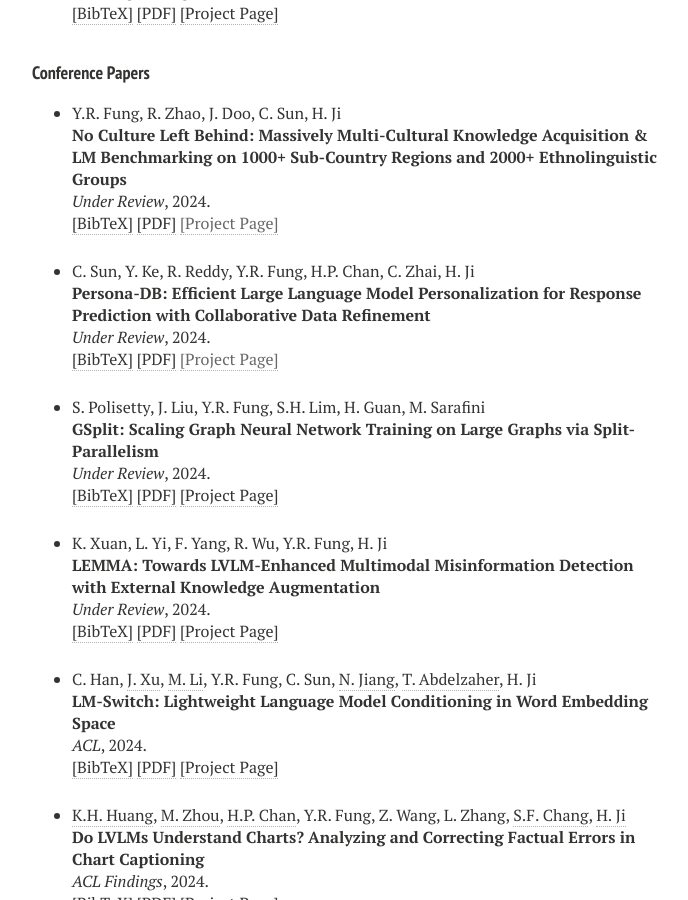
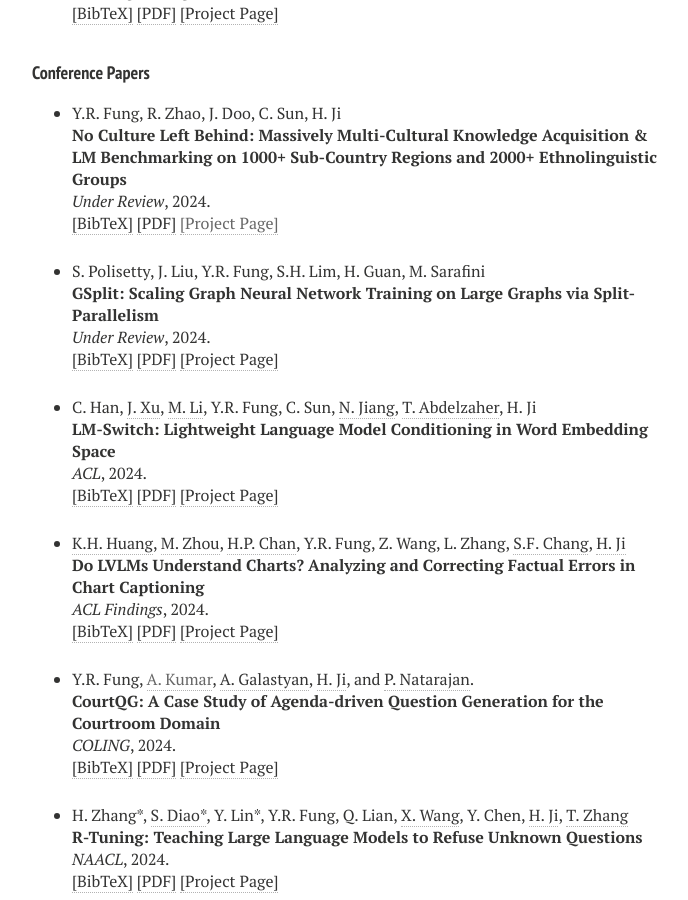
Before and after one commit to yrf1/yrf1.github.io, a Jekyll site: the page built from publications.md, in a window 1280 px wide and 900 px high, scrolled down 913 px. Shown: the whole window, without its empty margins (288-976 px from the left). Built offline with Jekyll 4.4.1, drawn with Linux system fonts in a browser that asks for light colours; nearby versions of some CDN libraries.

Commit message:
clean website

```diff
--- a/_layouts/publications.html
+++ b/_layouts/publications.html
@@ -214,27 +214,6 @@
 </li>
 
 <li ><p>
-C. Sun, Y. Ke, R. Reddy, Y.R. Fung, H.P. Chan, C. Zhai, H. Ji
-<br><b>Persona-DB: Efficient Large Language Model Personalization for Response Prediction with Collaborative Data Refinement</b>
-<br><i>Under Review</i>, 2024.<br />
-<a href="javascript:toggleBibtex('sun2024')">[BibTeX]</a>
-<a href="https://arxiv.org/abs/" target="_blank">[PDF]</a> <a href = ""  target="_blank">
-[Project Page]</a>
-</p>
-<div id="bib_sun2024" class="bibtex noshow">
-<pre>
-@misc{huang2024,
-      title={Persona-DB: Efficient Large Language Model Personalization for Response Prediction with Collaborative Data Refinement},
-      author={Chenkai Sun, Ke Yang, Revanth Gangi Reddy, Yi Fung, Hou Pong Chan, ChengXiang Zhai, Heng Ji},
-      year={2024},
-      eprint={2312.10160},
-      archivePrefix={arXiv},
-      primaryClass={cs.CL}
-}
-</pre>
-</li>
-
-<li ><p>
 S. Polisetty, J. Liu, Y.R. Fung, S.H. Lim, H. Guan, M. Sarafini
 <br><b>GSplit: Scaling Graph Neural Network Training on Large Graphs via Split-Parallelism</b>
 <br><i>Under Review</i>, 2024.<br />
@@ -249,27 +228,6 @@
   author={Polisetty, Sandeep and Liu, Juelin and Falus, Kobi and Fung, Yi Ren and Lim, Seung-Hwan and Guan, Hui and Serafini, Marco},
   journal={arXiv preprint arXiv:2303.13775},
   year={2023}
-}
-</pre>
-</li>
-
-<li ><p>
-K. Xuan, L. Yi, F. Yang, R. Wu, Y.R. Fung, H. Ji
-<br><b>LEMMA: Towards LVLM-Enhanced Multimodal Misinformation Detection with External Knowledge Augmentation</b>
-<br><i>Under Review</i>, 2024.<br />
-<a href="javascript:toggleBibtex('xuan2024lemma')">[BibTeX]</a>
-<a href="https://arxiv.org/abs/2402.11943" target="_blank">[PDF]</a> <a href = "https://github.com/blender-nlp"  target="_blank">
-[Project Page]</a>
-</p>
-<div id="bib_xuan2024lemma" class="bibtex noshow">
-<pre>
-@misc{xuan2024lemma,
-      title={LEMMA: Towards LVLM-Enhanced Multimodal Misinformation Detection with External Knowledge Augmentation},
-      author={Keyang Xuan and Li Yi and Fan Yang and Ruochen Wu and Yi R. Fung and Heng Ji},
-      year={2024},
-      eprint={2402.11943},
-      archivePrefix={arXiv},
-      primaryClass={cs.CL}
 }
 </pre>
 </li>
```
